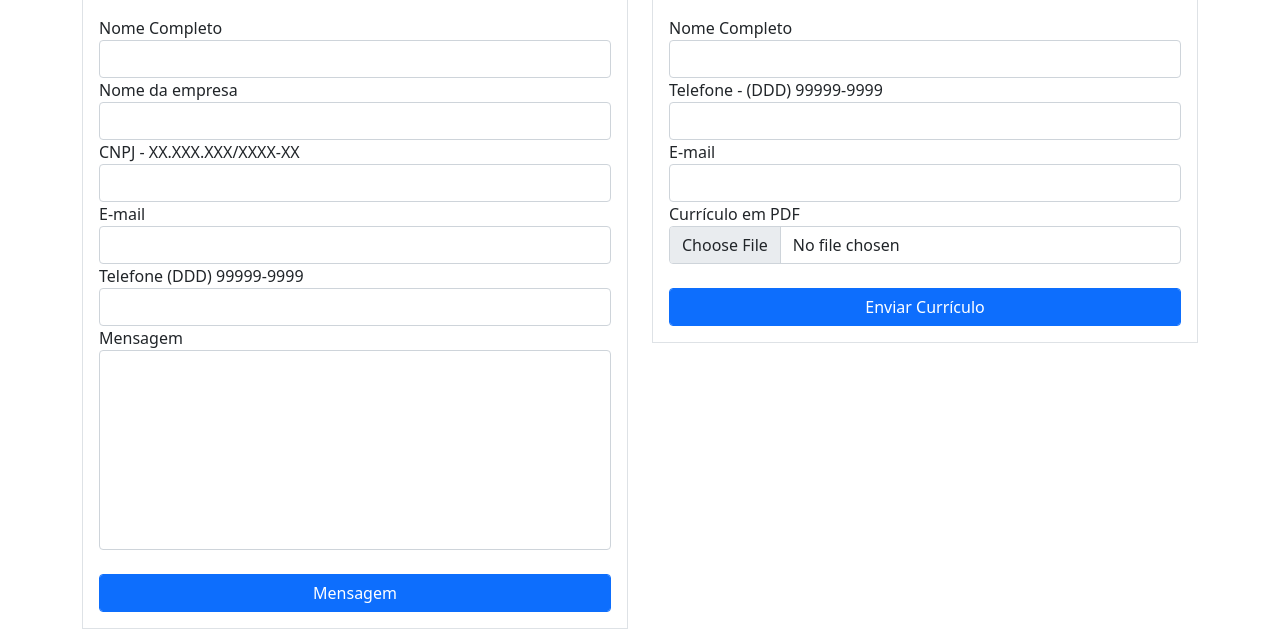
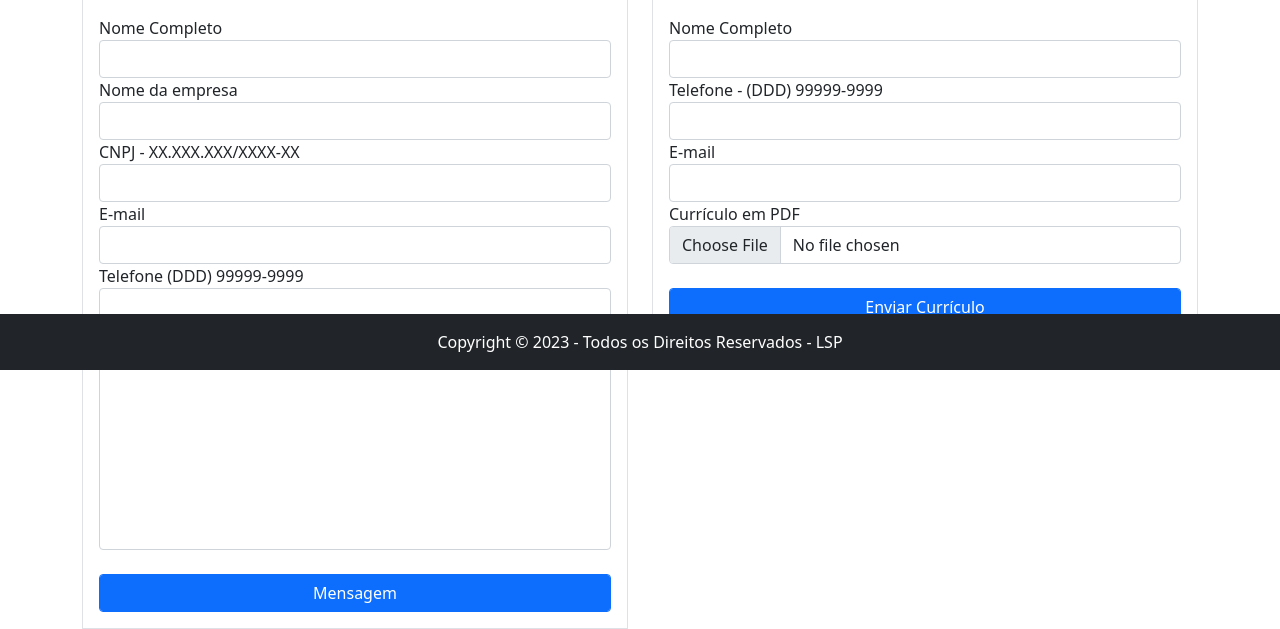
Before and after one commit to Lucaspaz21/foxdistribuidora, a Flask app: page /trabalheconosco in a window 1280 px wide. Shown: the part 430-1059 px from the top of the page. Run offline with Flask 3, Linux system fonts and the light colour scheme; some libraries are stand-ins or nearby versions.

Commit message:
Update trabalheconosco.html

```diff
--- a/foxdistribuidora/templates/trabalheconosco.html
+++ b/foxdistribuidora/templates/trabalheconosco.html
@@ -2,38 +2,12 @@
 
 {% block body %}
 
-<style>
-    /* Estilos para o rodapé em dispositivos desktop */
-    footer {
-        position: fixed;
-        bottom: 0;
-        left: 0;
-        width: 100%;
-        padding: 20px 0;
-        background-color: #333;
-        display: none; /* Esconde o rodapé por padrão em dispositivos mobile */
-    }
-
-    footer p {
-        margin: 0;
-        color: #fff;
-        text-align: center;
-    }
-
-    /* Media Query para dispositivos móveis */
-    @media screen and (max-width: 768px) {
-        footer {
-            display: block; /* Exibe o rodapé apenas em dispositivos mobile com largura de tela menor ou igual a 768 pixels */
-        }
-    }
-</style>
 
 <div class="container">
     <div class="mt-5">
        <h1>Estamos a sua Disposição!</h1>
          <h3>Preencha os campos para que possamos entrar em contato e agendar uma visita</h3>
     </div>
-
 
     <hr>
     <div class="row">
@@ -179,17 +153,17 @@
 
 </div>
 
-<!-- Footer -->
-<footer class="py-3 bg-dark text-white">
+    <!-- Footer-->
+    <footer class="py-3 bg-dark text-white" style="position: fixed; bottom: 0; left: 0; width: 100%;">
     <div class="container text-center">
         <p class="m-0">Copyright &copy; 2023 - Todos os Direitos Reservados - LSP</p>
     </div>
 </footer>
 
-    <!-- Bootstrap core JS-->
-    <script src="https://cdn.jsdelivr.net/npm/bootstrap@5.2.3/dist/js/bootstrap.bundle.min.js"></script>
-    <!-- Core theme JS-->
-    <script src="js/scripts.js"></script>
-</div>
+        <!-- Bootstrap core JS-->
+        <script src="https://cdn.jsdelivr.net/npm/bootstrap@5.2.3/dist/js/bootstrap.bundle.min.js"></script>
+        <!-- Core theme JS-->
+        <script src="js/scripts.js"></script>
+    </div>
 
 {% endblock %}
```
